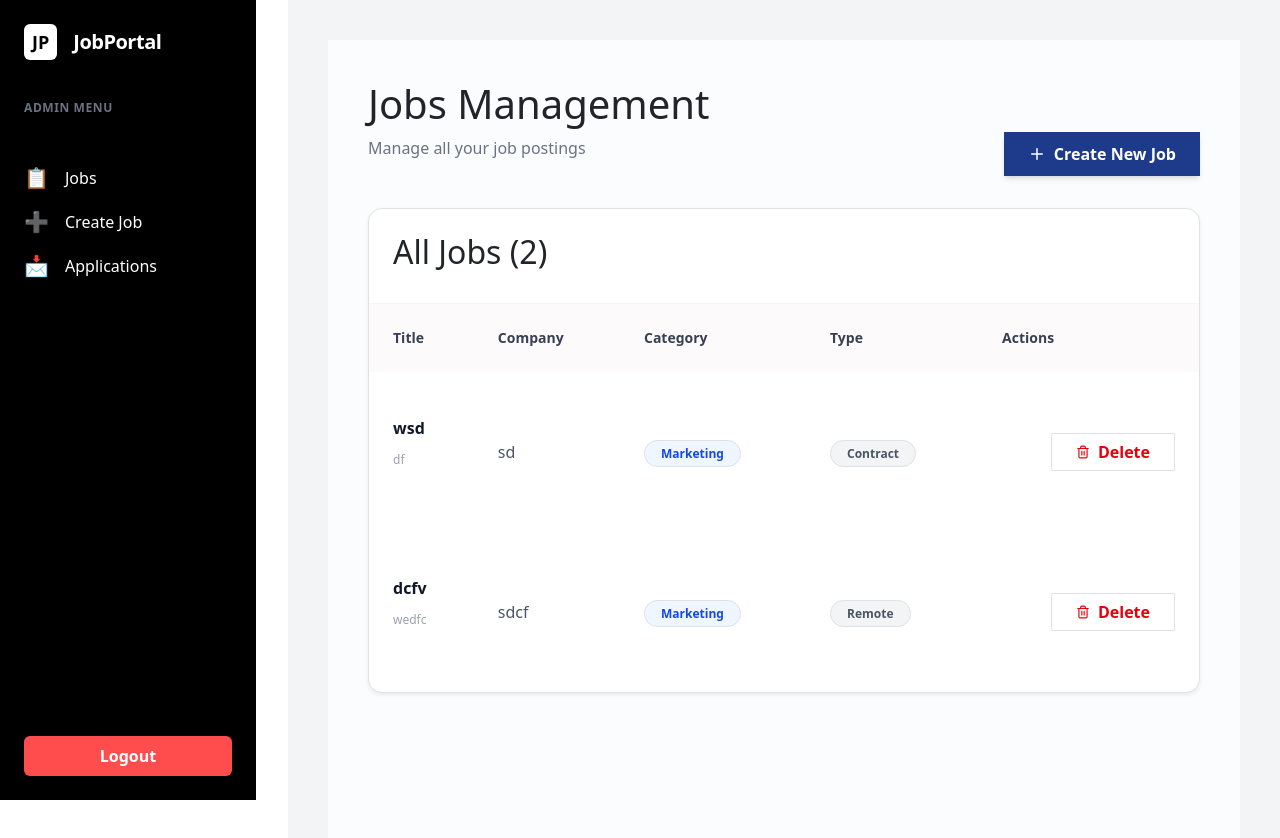
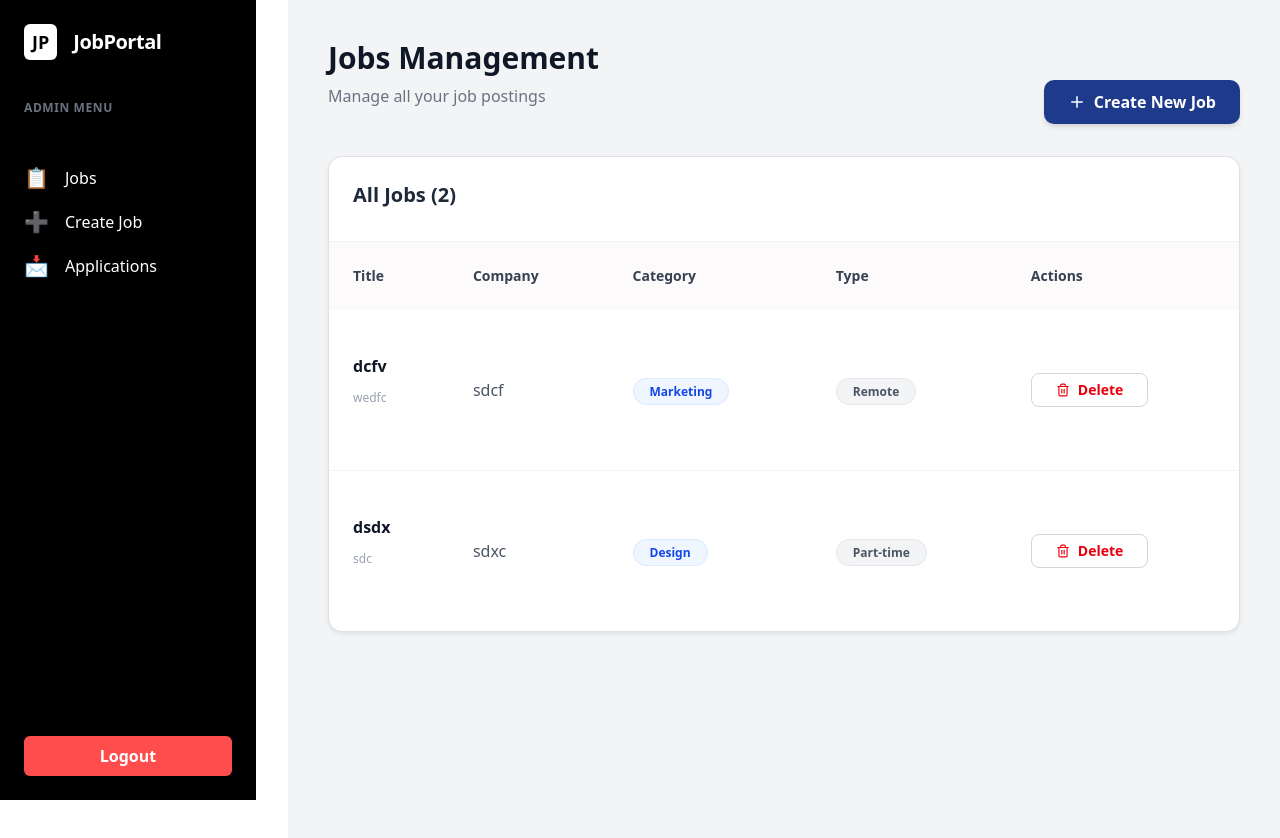
Before and after one commit to xamidovakbar134-tech/1-loyiha, a Next.js app: page /admin/adminJobs in a window 1280 px wide. Shown: the top 838 px of the page. Built offline with nearby package versions, Linux system fonts and the light colour scheme; data requests are answered from the project's data file.

Commit message:
loyihada ui qismi ozgartirildi

```diff
--- a/app/Header.tsx
+++ b/app/Header.tsx
@@ -2,9 +2,9 @@ import Link from "next/link"
 const Header = () => {
   return (
     <div className="fixed-top bg-white w-100 border-bottom">
-      <div className="container mx-auto p-3">
-        <div className="flex items-center justify-center gap-220  border-gray-300 ">
-          <h1 className="font-bold">Job Portal</h1>
+      <div className=" mx-auto p-3">
+        <div className="d-flex px-20 gap-220  border-gray-300 ">
+          <h1 className="font-bold!">Job Portal</h1>
           <div className="flex justify-center items-center gap-4">
             <Link href="/" className="text-decoration-none text-gray-700 hover:text-blue-500 transition-colors">
               Home
--- a/app/admin/adminJobs/page.tsx
+++ b/app/admin/adminJobs/page.tsx
@@ -3,6 +3,7 @@
 
 import { useEffect, useState } from "react";
 import { Loader2, Plus, Trash2 } from "lucide-react";
+import Link from "next/link";
 
 interface Job {
   id: number;
@@ -56,21 +57,23 @@ const JobsManagement = () => {
   }
 
   return (
-    <div className="p-10 bg-[#fbfcfd] min-h-screen">
+    <div className=" min-h-screen">
       <div className="mb-8 flex justify-between items-end">
         <div>
-          <h1 className="text-3xl font-bold text-gray-900">Jobs Management</h1>
-          <p className="text-gray-500 mt-1">Manage all your job postings</p>
+          <h1 className="text-3xl! font-bold! text-gray-900!">Jobs Management</h1>
+          <p className="text-gray-500! mt-1">Manage all your job postings</p>
         </div>
-        <button className="flex items-center gap-2 px-6 py-2.5 bg-[#1e3a8a] text-white font-semibold rounded-lg hover:bg-blue-900 transition shadow-md">
-          <Plus size={18} />
-          Create New Job
-        </button>
+        <Link href={"/admin/createJob"} className="text-decoration-none">
+          <button className="flex items-center gap-2 px-6 py-2.5 bg-[#1e3a8a] text-white font-semibold! rounded-lg! hover:bg-blue-900! transition! shadow-md!">
+            <Plus size={18} />
+            Create New Job
+          </button>
+        </Link>
       </div>
 
       <div className="bg-white rounded-xl shadow-sm border border-gray-100 overflow-hidden">
         <div className="p-6 border-b border-gray-100">
-          <h2 className="text-xl font-bold text-gray-800">
+          <h2 className="text-xl! font-bold! text-gray-800!">
             All Jobs ({jobs.length})
           </h2>
         </div>
@@ -79,52 +82,52 @@ const JobsManagement = () => {
           <table className="w-full text-left border-collapse">
             <thead className="bg-[#fdfafb]">
               <tr>
-                <th className="px-6 py-4 text-sm font-semibold text-gray-700">
+                <th className="px-6 py-4 text-sm! font-semibold! text-gray-700!">
                   Title
                 </th>
-                <th className="px-6 py-4 text-sm font-semibold text-gray-700">
+                <th className="px-6 py-4 text-sm! font-semibold! text-gray-700!">
                   Company
                 </th>
-                <th className="px-6 py-4 text-sm font-semibold text-gray-700">
+                <th className="px-6 py-4 text-sm! font-semibold! text-gray-700!">
                   Category
                 </th>
-                <th className="px-6 py-4 text-sm font-semibold text-gray-700">
+                <th className="px-6 py-4 text-sm font-semibold! text-gray-700!">
                   Type
                 </th>
-                <th className="px-6 py-4 text-sm font-semibold text-gray-700 text-right">
+                <th className="px-6 py-4 text-sm! font-semibold! text-gray-700! ">
                   Actions
                 </th>
               </tr>
             </thead>
-            <tbody className="divide-y divide-gray-100">
+            <tbody className="divide-y! divide-gray-100!">
               {jobs.length > 0 ? (
                 jobs.map((job) => (
-                  <tr key={job.id} className="hover:bg-gray-50 transition">
+                  <tr key={job.id} className="hover:bg-gray-50! transition!">
                     <td className="px-6 py-5">
-                      <p className="font-bold text-gray-900 leading-none">
+                      <p className="font-bold text-gray-900! leading-none!">
                         {job.title}
                       </p>
-                      <p className="text-xs text-gray-400 mt-1">
+                      <p className="text-xs text-gray-400! mt-1">
                         {job.location}
                       </p>
                     </td>
-                    <td className="px-6 py-5 text-gray-600 font-medium">
+                    <td className="px-6 py-5 text-gray-600! font-medium!">
                       {job.company}
                     </td>
                     <td className="px-6 py-5">
-                      <span className="px-3 py-1 bg-blue-50 text-blue-700 text-xs font-semibold rounded-full border border-blue-100">
+                      <span className="px-3 py-1 bg-blue-50! text-blue-700! text-xs! font-semibold! rounded-full! border border-blue-100!">
                         {job.category}
                       </span>
                     </td>
                     <td className="px-6 py-5">
-                      <span className="px-3 py-1 bg-gray-100 text-gray-600 text-xs font-semibold rounded-full border border-gray-200">
+                      <span className="px-3 py-1 bg-gray-100! text-gray-600! text-xs! font-semibold! rounded-full! border border-gray-200!">
                         {job.type}
                       </span>
                     </td>
-                    <td className="px-6 py-5 text-right">
+                    <td className="px-6 py-5 ">
                       <button
                         onClick={() => handleDelete(job.id)}
-                        className="px-4 py-1.5 border border-gray-300 text-red-600 text-sm font-semibold rounded-md hover:bg-red-50 hover:border-red-200 transition inline-flex items-center gap-2"
+                        className="px-4 py-1.5 border border-gray-300! text-red-600! text-sm! font-semibold! rounded-md! hover:bg-red-50! hover:border-red-200! transition! inline-flex! items-center! gap-2"
                       >
                         <Trash2 size={14} />
                         Delete
@@ -134,7 +137,7 @@ const JobsManagement = () => {
                 ))
               ) : (
                 <tr>
-                  <td colSpan={5} className="p-20 text-center text-gray-400">
+                  <td colSpan={5} className="p-20 text-center! text-gray-400!">
                     Hech qanday vakansiya topilmadi.
                   </td>
                 </tr>
--- a/app/admin/aplications/page.tsx
+++ b/app/admin/aplications/page.tsx
@@ -48,7 +48,8 @@ const ApplicationsPage = () => {
         });
         setApplications(applications.filter((app) => app.id !== id));
       } catch (error) {
-        alert("Xatolik!");
+        console.log(error);
+
       }
     }
   };
@@ -96,10 +97,10 @@ const ApplicationsPage = () => {
                 key={app.id}
                 className="border-b border-gray-50 hover:bg-gray-50/80 transition-colors"
               >
-                <td className="py-4 px-6 text-sm text-gray-800 font-medium">
+                <td className="py-4 px-6 text-sm! text-gray-800! font-medium!">
                   {app.name}
                 </td>
-                <td className="py-4 px-6 text-sm text-gray-600">{app.email}</td>
+                <td className="py-4 px-6 text-sm! text-gray-600!">{app.email}</td>
                 <td className="py-4 px-6 text-sm text-gray-600">{app.job}</td>
                 <td className="py-4 px-6 text-sm text-gray-800">{app.date}</td>
                 <td className="py-4 px-6 text-sm text-right">
@@ -112,7 +113,7 @@ const ApplicationsPage = () => {
                     </button>
                     <button
                       onClick={() => handleDelete(app.id)}
-                      className="text-red-600 hover:text-red-700 font-medium"
+                      className="text-red-600 hover:text-red-700 font-medium!"
                     >
                       Delete
                     </button>
--- a/app/admin/createJob/page.tsx
+++ b/app/admin/createJob/page.tsx
@@ -72,29 +72,29 @@ export default function CreateJobPage() {
   };
 
   return (
-    <div className="p-10 max-w-5xl mx-auto min-h-screen bg-gray-50/30">
+    <div className=" max-w-5xl! mx-auto! min-h-screen! bg-gray-50/30!">
       <Link
-        href="/jobs"
-        className="inline-flex items-center text-sm font-medium text-gray-600 hover:text-black mb-6 border border-gray-300 px-3 py-1.5 rounded-md bg-white transition"
+        href="/admin/adminJobs"
+        className="inline-flex! text-decoration-none items-center! text-sm! font-medium! text-gray-600! hover:text-black! mb-6 border border-gray-300! px-3 py-1.5 rounded-md! bg-white! transition!"
       >
         ← Back to Jobs
       </Link>
 
       <div className="mb-10">
-        <h1 className="text-3xl font-extrabold text-gray-900">
+        <h1 className="text-3xl! font-extrabold! text-gray-900!">
           Create New Job
         </h1>
-        <p className="text-gray-500 mt-1 text-lg">
+        <p className="text-gray-500! mt-1 text-lg!">
           Fill in the form below to create a new job posting
         </p>
       </div>
 
-      <div className="bg-white rounded-2xl shadow-sm border border-gray-100 p-10">
-        <h2 className="text-2xl font-bold text-gray-900 mb-8">Add New Job</h2>
+      <div className="bg-white rounded-2xl! shadow-sm! border border-gray-100! p-10">
+        <h2 className="text-2xl! font-bold! text-gray-900! mb-8">Add New Job</h2>
 
 
         {error && (
-          <div className="mb-6 p-4 bg-red-50 border border-red-100 text-red-600 rounded-lg text-sm">
+          <div className="mb-6 p-3 bg-red-50! border border-red-100! text-red-600! rounded-lg! text-sm!">
             Please fill in all required fields
           </div>
         )}
@@ -102,7 +102,7 @@ export default function CreateJobPage() {
         <form onSubmit={handleSubmit} className="space-y-8">
           <div className="grid grid-cols-1 md:grid-cols-2 gap-8">
             <div className="space-y-2">
-              <label className="text-sm font-bold text-gray-700">
+              <label className="text-smQ font-boldQ text-gray-700!">
                 Job Title *
               </label>
               <input
@@ -111,11 +111,11 @@ export default function CreateJobPage() {
                 onChange={handleChange}
                 type="text"
                 placeholder="e.g., Senior Frontend Engineer"
-                className="w-full bg-[#fafafa] border border-gray-200 p-3 rounded-lg focus:ring-2 focus:ring-blue-200 outline-none transition"
+                className="w-full bg-[#fafafa]! border border-gray-200! p-2 rounded-lg! focus:ring-2! focus:ring-blue-200! outline-none! transition!"
               />
             </div>
             <div className="space-y-2">
-              <label className="text-sm font-bold text-gray-700">
+              <label className="text-sm! font-bold! text-gray-700!">
                 Company *
               </label>
               <input
@@ -124,14 +124,14 @@ export default function CreateJobPage() {
                 onChange={handleChange}
                 type="text"
                 placeholder="e.g., TechCorp"
-                className="w-full bg-[#fafafa] border border-gray-200 p-3 rounded-lg focus:ring-2 focus:ring-blue-200 outline-none transition"
+                className="w-full bg-[#fafafa]! border border-gray-200! p-2 rounded-lg! focus:ring-2! focus:ring-blue-200! outline-none! transition!"
               />
             </div>
           </div>
 
           <div className="grid grid-cols-1 md:grid-cols-2 gap-8">
             <div className="space-y-2">
-              <label className="text-sm font-bold text-gray-700">
+              <label className="text-sm! font-bold! text-gray-700!">
                 Location *
               </label>
               <input
@@ -140,11 +140,11 @@ export default function CreateJobPage() {
                 onChange={handleChange}
                 type="text"
                 placeholder="e.g., San Francisco, CA"
-                className="w-full bg-[#fafafa] border border-gray-200 p-3 rounded-lg focus:ring-2 focus:ring-blue-200 outline-none transition"
+                className="w-full bg-[#fafafa]! border border-gray-200! p-2 rounded-lg! focus:ring-2! focus:ring-blue-200! outline-none! transition!"
               />
             </div>
             <div className="space-y-2">
-              <label className="text-sm font-bold text-gray-700">
+              <label className="text-sm font-bold text-gray-700!">
                 Salary (Optional)
               </label>
               <input
@@ -153,21 +153,21 @@ export default function CreateJobPage() {
                 onChange={handleChange}
                 type="text"
                 placeholder="e.g., $100,000 - $150,000"
-                className="w-full bg-[#fafafa] border border-gray-200 p-3 rounded-lg focus:ring-2 focus:ring-blue-200 outline-none transition"
+                className="w-full bg-[#fafafa]! border border-gray-200! p-2 rounded-lg! focus:ring-2! focus:ring-blue-200! outline-none! transition!"
               />
             </div>
           </div>
 
           <div className="grid grid-cols-1 md:grid-cols-2 gap-8">
             <div className="space-y-2">
-              <label className="text-sm font-bold text-gray-700">
+              <label className="text-sm! font-bold! text-gray-700!">
                 Category
               </label>
               <select
                 name="category"
                 value={formData.category}
                 onChange={handleChange}
-                className="w-full bg-[#fafafa] border border-gray-200 p-3 rounded-lg outline-none appearance-none cursor-pointer"
+                className="w-full bg-[#fafafa]! border border-gray-200! p-2 rounded-lg! outline-none! appearance-none! cursor-pointer"
               >
                 <option>Technology</option>
                 <option>Design</option>
@@ -176,14 +176,14 @@ export default function CreateJobPage() {
               </select>
             </div>
             <div className="space-y-2">
-              <label className="text-sm font-bold text-gray-700">
+              <label className="text-sm! font-bold! text-gray-700!">
                 Job Type
               </label>
               <select
                 name="type"
                 value={formData.type}
                 onChange={handleChange}
-                className="w-full bg-[#fafafa] border border-gray-200 p-3 rounded-lg outline-none appearance-none cursor-pointer"
+                className="w-full bg-[#fafafa] border border-gray-200 p-2 rounded-lg! outline-none appearance-none cursor-pointer"
               >
                 <option>Full-time</option>
                 <option>Part-time</option>
@@ -194,7 +194,7 @@ export default function CreateJobPage() {
           </div>
 
           <div className="space-y-2">
-            <label className="text-sm font-bold text-gray-700">
+            <label className="text-sm! font-bold! text-gray-700!">
               Description *
             </label>
             <textarea
@@ -203,12 +203,12 @@ export default function CreateJobPage() {
               onChange={handleChange}
               rows={5}
               placeholder="Job description and responsibilities..."
-              className="w-full bg-[#fafafa] border border-gray-200 p-3 rounded-lg focus:ring-2 focus:ring-blue-200 outline-none transition resize-none"
+              className="w-full bg-[#fafafa] border border-gray-200! p-2 rounded-lg! focus:ring-2! focus:ring-blue-200! outline-none! transition! resize-none!"
             ></textarea>
           </div>
 
           <div className="space-y-2">
-            <label className="text-sm font-bold text-gray-700">
+            <label className="text-sm! font-bold! text-gray-700!">
               Requirements (comma-separated)
             </label>
             <input
@@ -217,7 +217,7 @@ export default function CreateJobPage() {
               onChange={handleChange}
               type="text"
               placeholder="e.g., React, TypeScript, 5+ years experience, Node.js"
-              className="w-full bg-[#fafafa] border border-gray-200 p-3 rounded-lg focus:ring-2 focus:ring-blue-200 outline-none transition"
+              className="w-full bg-[#fafafa]! border border-gray-200! p-2 rounded-lg! focus:ring-2! focus:ring-blue-200! outline-none! transition!"
             />
           </div>
 
@@ -225,7 +225,7 @@ export default function CreateJobPage() {
             <button
               type="submit"
               disabled={loading}
-              className="flex-1 bg-[#1e3a8a] hover:bg-blue-900 text-white py-3 rounded-xl font-bold transition text-lg shadow-md disabled:opacity-50"
+              className="flex-1! bg-[#1e3a8a] hover:bg-blue-900! text-white py-2 rounded-2 font-bold! transition! text-lg! shadow-md! disabled:opacity-50!"
             >
               {loading ? "Adding..." : "Add Job"}
             </button>
@@ -243,7 +243,7 @@ export default function CreateJobPage() {
                   requirements: "",
                 })
               }
-              className="flex-1 bg-white hover:bg-gray-50 text-gray-700 py-3 rounded-xl font-bold border border-gray-200 transition text-lg"
+              className="flex-1! bg-white hover:bg-gray-50! text-gray-700! py-2 rounded-2 font-bold! border border-gray-200! transition! text-lg!"
             >
               Reset
             </button>
--- a/app/jobs/page.tsx
+++ b/app/jobs/page.tsx
@@ -3,6 +3,7 @@
 import { useEffect, useState } from "react";
 import { MapPin, DollarSign, Loader2, ChevronDown } from "lucide-react";
 import Link from "next/link";
+import Header from "../Header";
 
 interface Job {
   id: number;
@@ -49,8 +50,10 @@ const JobsPage = () => {
       </div>
     );
 
+
   return (
-    <div className="bg-[#f9fafb] min-h-screen font-sans p-12">
+    <div className="bg-[#f9fafb] min-h-screen font-sans p-12 mt-28">
+      <Header/>
       <div className="max-w-7xl mx-auto">
         <header className="mb-12">
           <h1 className="text-4xl font-bold text-gray-950 mb-3">
--- a/db.json
+++ b/db.json
@@ -9,20 +9,6 @@
     }
   ],
   "jobs": [
-    {
-      "id": "2",
-      "title": "wsd",
-      "company": "sd",
-      "location": "df",
-      "salary": "dfcv",
-      "category": "Marketing",
-      "type": "Contract",
-      "description": "csdx",
-      "requirements": "sdxc",
-      "skills": [
-        "sdxc"
-      ]
-    },
     {
       "title": "dcfv",
       "company": "sdcf",
@@ -36,6 +22,20 @@
         "wsedfghjkl"
       ],
       "id": "YKJAP2LbngY"
+    },
+    {
+      "title": "dsdx",
+      "company": "sdxc",
+      "location": "sdc",
+      "salary": "sdx",
+      "category": "Design",
+      "type": "Part-time",
+      "description": "sxdc",
+      "requirements": "sxd",
+      "skills": [
+        "sxd"
+      ],
+      "id": "NFp1T8BEtKA"
     }
   ],
   "$schema": "./node_modules/json-server/schema.json"
```
